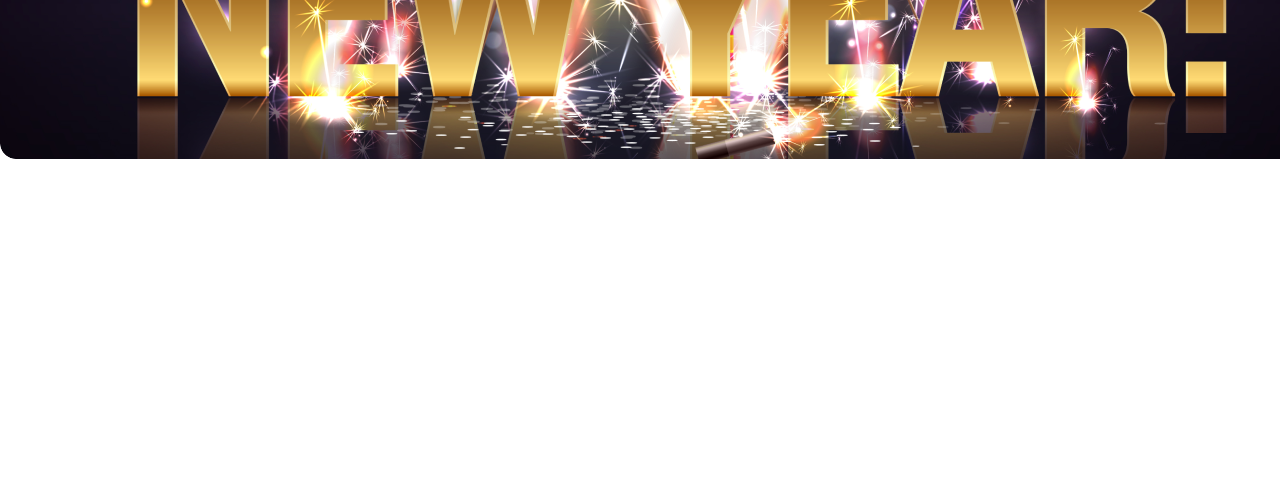
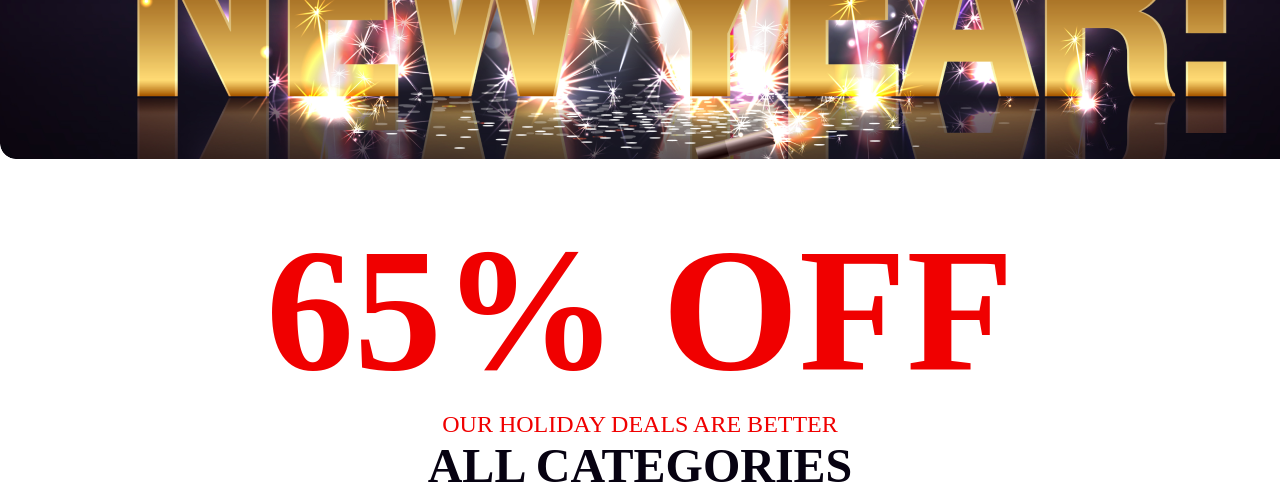
Before and after one commit to mdalamin17/b9a1-new-year-new-mission, a plain HTML site: page index.html in a window 1280 px wide. Shown: the part 491-984 px from the top of the page. Before the commit the page ends 800 px from the top, so only its background shows below. Drawn offline with Linux system fonts and the light colour scheme.

Commit message:
off section start

```diff
--- a/index.html
+++ b/index.html
@@ -8,6 +8,9 @@
     <link rel="preconnect" href="https://fonts.googleapis.com">
 <link rel="preconnect" href="https://fonts.gstatic.com" crossorigin>
 <link href="https://fonts.googleapis.com/css2?family=Merriweather:ital,wght@0,300;0,400;0,700;0,900;1,300;1,400;1,700;1,900&display=swap" rel="stylesheet">
+<link rel="preconnect" href="https://fonts.googleapis.com">
+<link rel="preconnect" href="https://fonts.gstatic.com" crossorigin>
+<link href="https://fonts.googleapis.com/css2?family=Inter:wght@100;200;300;400;500;600;700;800;900&display=swap" rel="stylesheet">
 </head>
 <body>
     <header>
@@ -19,6 +22,17 @@
                 <h4 class="banner-title">New Year Party<br> Celebration</h4>
                </div>
         </div>
+        <div class="off-section-main">
+            <div class="off-section">
+                <h1>65% OFF</h1>
+            </div>
+            <div class="off-section-p"><p>OUR HOLIDAY DEALS ARE BETTER</p>
+            </div>
+            <div class="off-section-h">
+                <h4>ALL CATEGORIES</h4>
+            </div>
+            <div></div>
+        </div>
     </header>
     <main>
 
--- a/styles/style.css
+++ b/styles/style.css
@@ -3,7 +3,7 @@
   padding: 0px;
 }
 .banner-section {
-  background-image: url('../resources/Banner\ Image.png');
+  background-image: url("../resources/Banner\ Image.png");
   width: 1320px;
   height: 600px;
   border-radius: 16px;
@@ -17,17 +17,39 @@
   font-size: 32px;
   font-weight: 400px;
 }
-.banner-title{
-font-size: 72px;
-font-weight: 900px;
+.banner-title {
+  font-size: 72px;
+  font-weight: 900px;
 }
-.banner-inside-p ,.banner-inside-h{
+.banner-inside-p,
+.banner-inside-h {
   justify-content: center;
   text-align: center;
 }
-.banner-inside-p{
+.banner-inside-p {
   padding-top: 177px;
 }
-.banner-inside-h{
+.banner-inside-h {
   padding-top: 20px;
 }
+.off-sectin-main {
+  font-family: Inter;
+}
+.off-section {
+  color: #f00000;
+  text-align: center;
+  font-size: 88px;
+  font-weight: 700px;
+}
+.off-section-p {
+  color: #f00000;
+  text-align: center;
+  font-size: 24px;
+  font-weight: 500px;
+}
+.off-section-h {
+  color: #070211;
+  text-align: center;
+  font-size: 48px;
+  font-weight: 700px;
+}
```
